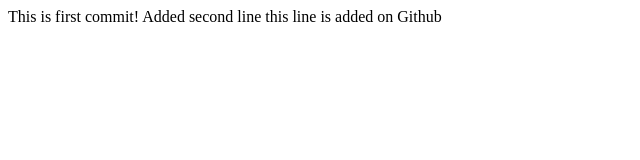
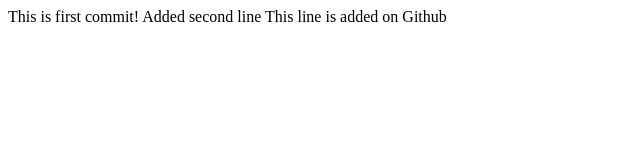
Before and after one commit to Vasylytsya777/home_work, a plain HTML site: page Index.html in a window 1280 px wide. Shown: the full height of the page, 0-640 px from the left. Drawn offline with Linux system fonts and the light colour scheme.

Commit message:
Update Index.html

```diff
--- a/Index.html
+++ b/Index.html
@@ -10,6 +10,6 @@
 
     Added second line
 
-    this line is added on Github
+    This line is added on Github
   </body>
 </html>
```
